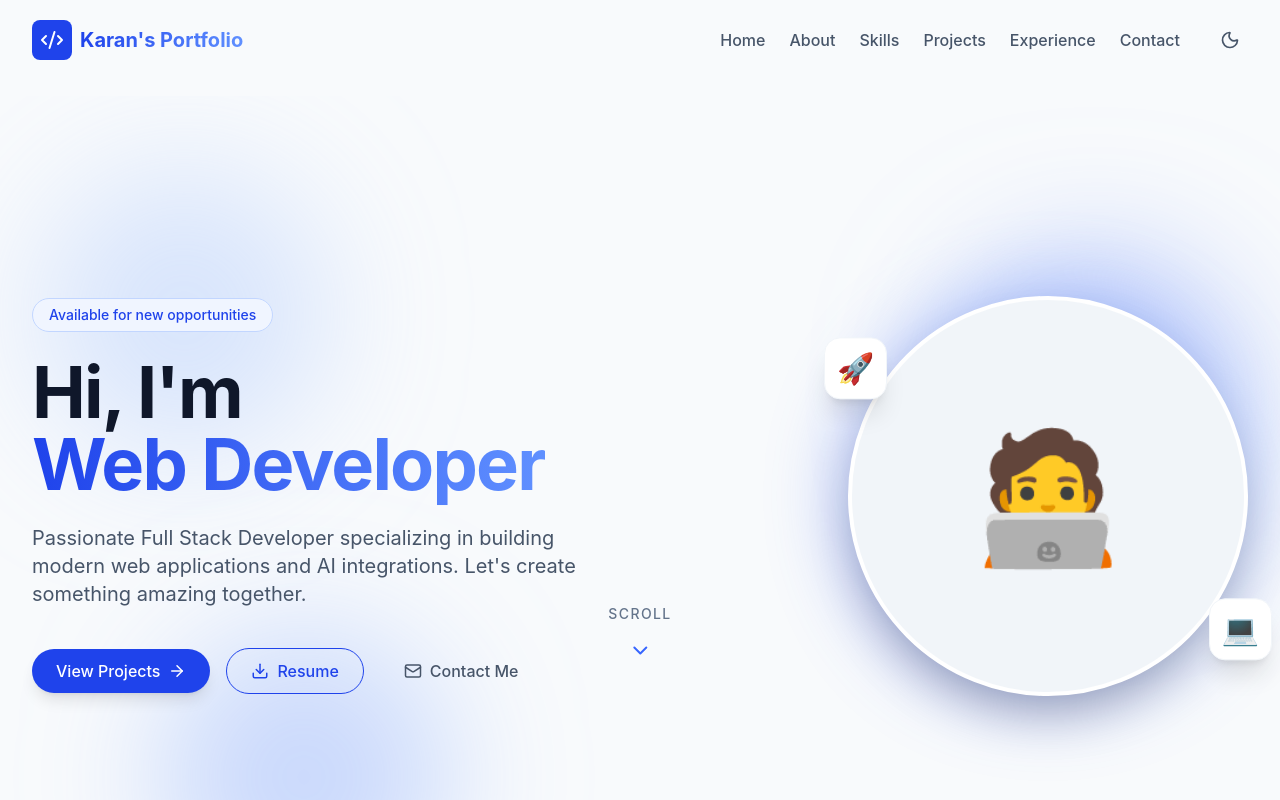
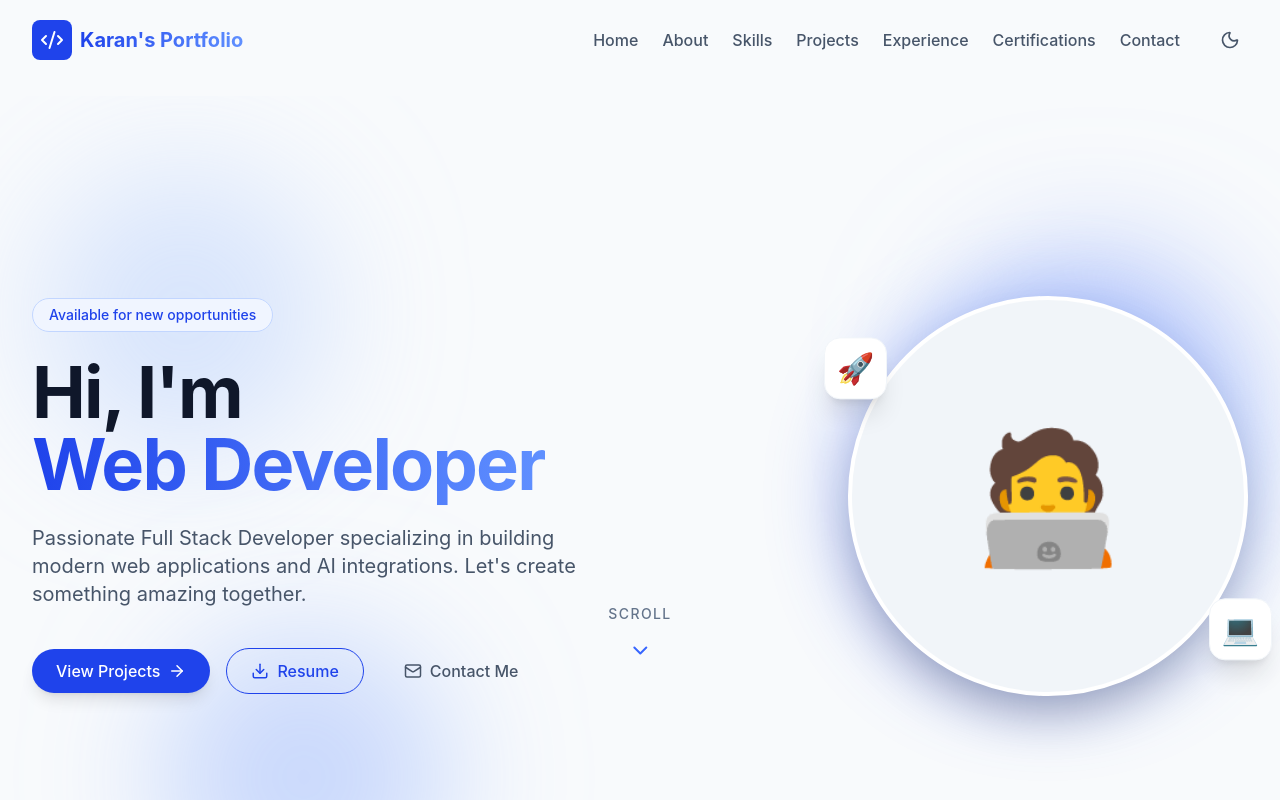
Before and after one commit to karanudani3011/karan-portfolio, a React (Vite) app: page / in a window 1280 px wide. Shown: the top 800 px of the page. Built offline with nearby package versions, Linux system fonts and the light colour scheme.

Commit message:
Add 'Certifications' link to Navbar

```diff
--- a/src/components/Navbar.jsx
+++ b/src/components/Navbar.jsx
@@ -32,6 +32,7 @@ const Navbar = () => {
         { name: 'Skills', href: '#skills' },
         { name: 'Projects', href: '#projects' },
         { name: 'Experience', href: '#experience' },
+        { name: 'Certifications', href: '#certifications' },
         { name: 'Contact', href: '#contact' },
     ];
 
```
